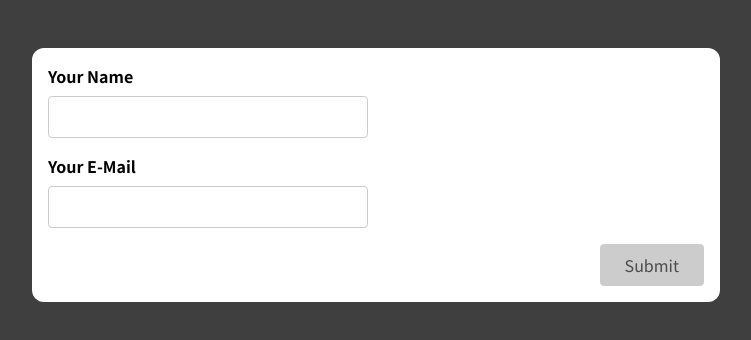
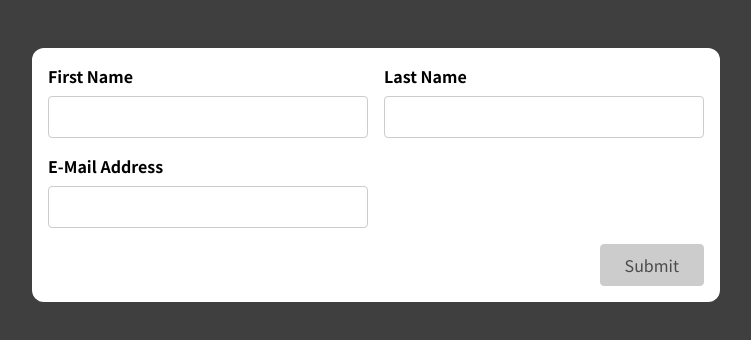
Before and after one commit to swojtasz/learning_react, a React (Create React App) app: page / in a window 1280 px wide. Shown: the top 340 px of the page, without its empty margins (264-1015 px from the left). Built offline with nearby package versions, Linux system fonts and the light colour scheme.

Commit message:
finished ?

```diff
--- a/src/App.js
+++ b/src/App.js
@@ -1,9 +1,9 @@
-import SimpleInput from './components/SimpleInput';
+import BasicForm from "./components/BasicForm";
 
 function App() {
   return (
     <div className="app">
-      <SimpleInput />
+      <BasicForm />
     </div>
   );
 }
--- a/src/components/BasicForm.js
+++ b/src/components/BasicForm.js
@@ -1,22 +1,106 @@
+import useInput2 from "../hooks/use-input2";
+
 const BasicForm = (props) => {
+  const {
+    value: name,
+    valueChangeHandler: nameChangeHandler,
+    onValueBlur: nameBlurChangeHandler,
+    isValueValid: isNameValid,
+    valueHasError: nameHasError,
+    reset: nameReset,
+  } = useInput2((value) => value.trim() !== "");
+
+  const {
+    value: lastName,
+    valueChangeHandler: lastNameChangeHandler,
+    onValueBlur: lastNameBlurChangeHandler,
+    isValueValid: isLastNameValid,
+    valueHasError: lastNameHasError,
+    reset: lastNameReset,
+  } = useInput2((value) => value.trim() !== "");
+
+  const {
+    value: email,
+    valueChangeHandler: emailChangeHandler,
+    onValueBlur: emailBlurChangeHandler,
+    isValueValid: isEmailValid,
+    valueHasError: emailHasError,
+    reset: emailReset,
+  } = useInput2((value) => value.includes("@"));
+
+  const isFormValid = isNameValid && isLastNameValid && isEmailValid;
+
+  const formSubmitHandler = (event) => {
+    event.preventDefault();
+
+    if (!isFormValid) {
+      return;
+    }
+
+    console.log(name);
+    console.log(lastName);
+    console.log(email);
+
+    nameReset();
+    lastNameReset();
+    emailReset();
+  };
+
+  const nameInputClasses = nameHasError
+    ? "form-control invalid"
+    : "form-control";
+
+  const lastNameInputClasses = lastNameHasError
+    ? "form-control invalid"
+    : "form-control";
+
+  const emailInputClasses = emailHasError
+    ? "form-control invalid"
+    : "form-control";
+
   return (
-    <form>
-      <div className='control-group'>
-        <div className='form-control'>
-          <label htmlFor='name'>First Name</label>
-          <input type='text' id='name' />
+    <form onSubmit={formSubmitHandler}>
+      <div className="control-group">
+        <div className={nameInputClasses}>
+          <label htmlFor="name">First Name</label>
+          <input
+            type="text"
+            id="name"
+            onChange={nameChangeHandler}
+            onBlur={nameBlurChangeHandler}
+            value={name}
+          />
+          {nameHasError && <p className="error-text">Name is not correct!</p>}
         </div>
-        <div className='form-control'>
-          <label htmlFor='name'>Last Name</label>
-          <input type='text' id='name' />
+        <div className={lastNameInputClasses}>
+          <label htmlFor="name">Last Name</label>
+          <input
+            type="text"
+            id="name"
+            onChange={lastNameChangeHandler}
+            onBlur={lastNameBlurChangeHandler}
+            value={lastName}
+          />
+          {lastNameHasError && (
+            <p className="error-text">Last Name is not correct!</p>
+          )}
         </div>
       </div>
-      <div className='form-control'>
-        <label htmlFor='name'>E-Mail Address</label>
-        <input type='text' id='name' />
+      <div className={emailInputClasses}>
+        <label htmlFor="name">E-Mail Address</label>
+        <input
+          type="text"
+          id="name"
+          onChange={emailChangeHandler}
+          onBlur={emailBlurChangeHandler}
+          value={email}
+        />
+        {emailHasError && (
+          <p className="error-text">Last Name is not correct!</p>
+        )}
       </div>
-      <div className='form-actions'>
-        <button>Submit</button>
+      <div className="form-actions">
+        <button disabled={!isFormValid}>Submit</button>
       </div>
     </form>
   );
--- /dev/null
+++ b/src/hooks/use-input2.js
@@ -0,0 +1,33 @@
+import { useState } from "react";
+
+const useInput2 = (validationLogic) => {
+  const [value, setValue] = useState("");
+  const [wasValueBlurred, setWasValueBlurred] = useState(false);
+
+  const isValueValid = validationLogic(value);
+  const valueHasError = !isValueValid && wasValueBlurred;
+
+  const valueChangeHandler = (event) => {
+    setValue(event.target.value);
+  };
+
+  const onValueBlur = () => {
+    setWasValueBlurred(true);
+  };
+
+  const reset = () => {
+    setValue("");
+    setWasValueBlurred(false);
+  };
+
+  return {
+    value,
+    valueChangeHandler,
+    onValueBlur,
+    isValueValid,
+    valueHasError,
+    reset,
+  };
+};
+
+export default useInput2;
```
